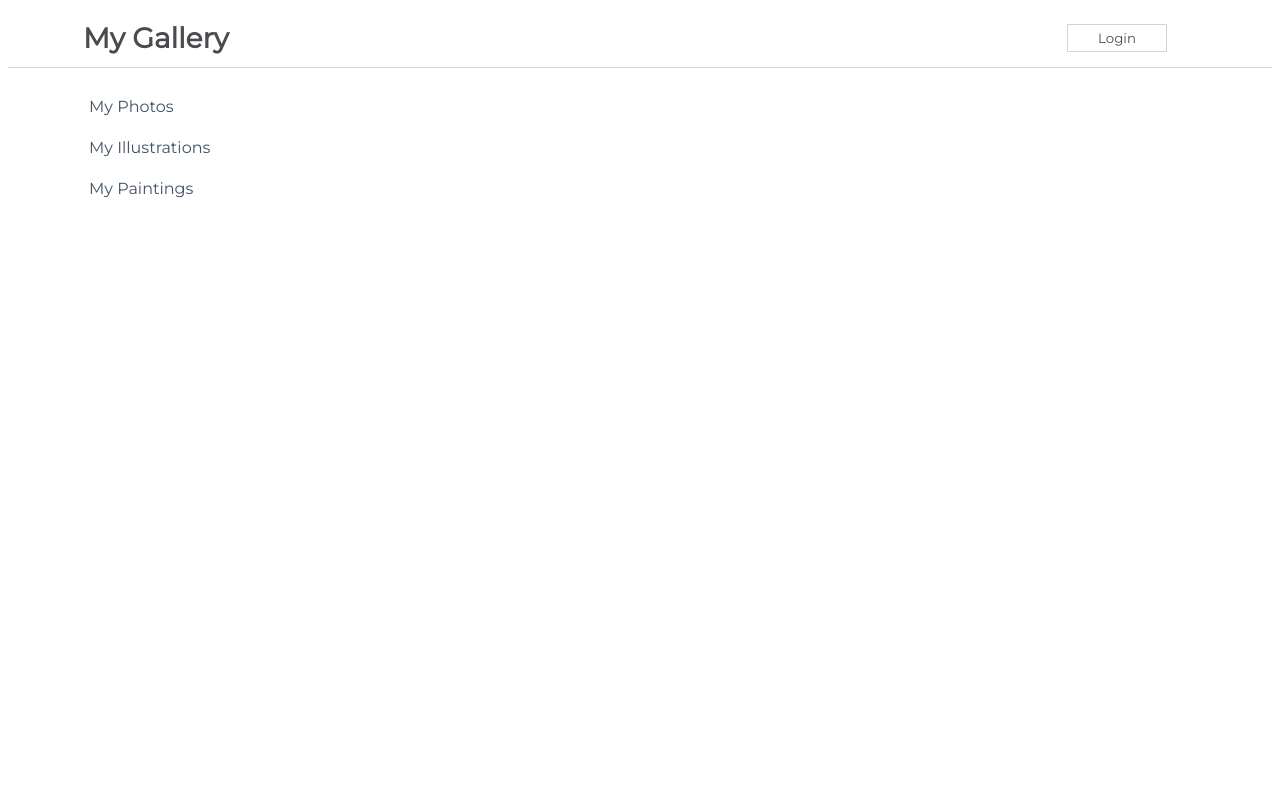
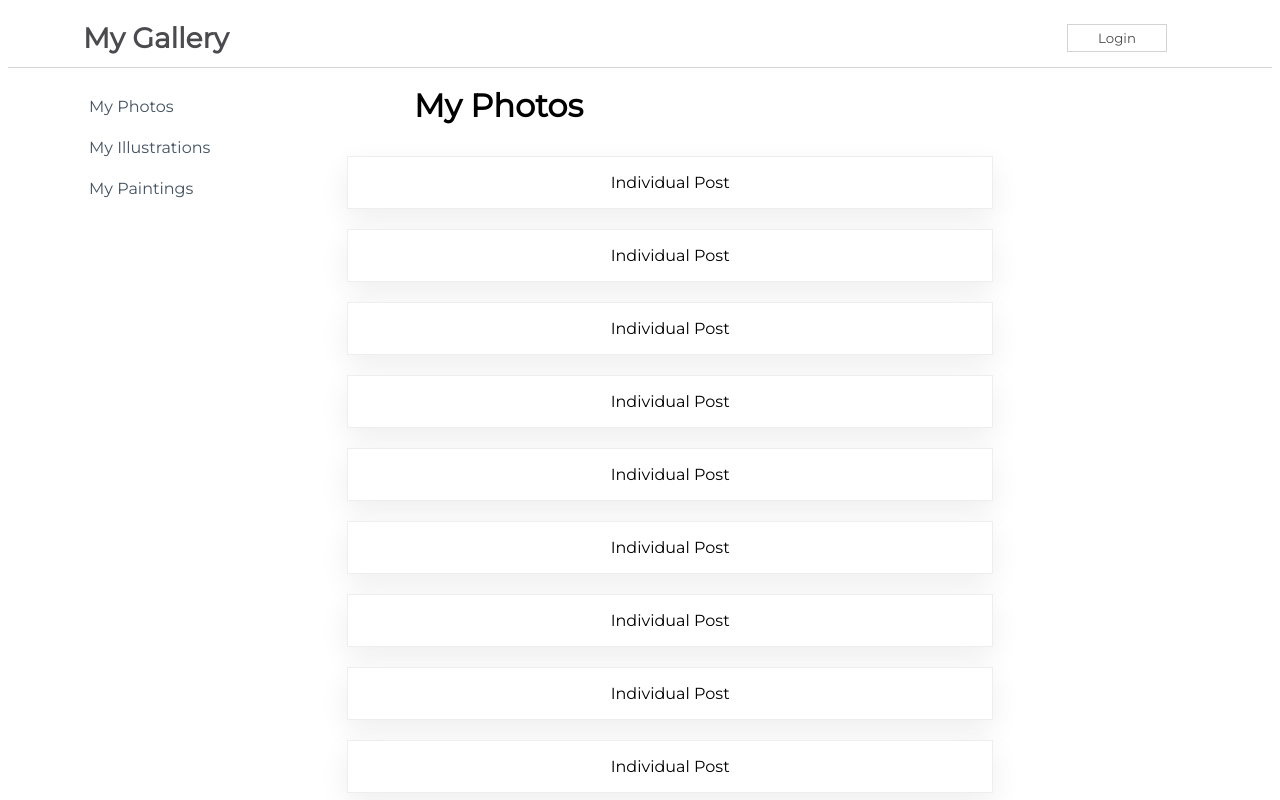
Before and after one commit to MBilalQureshi/react-ci-challenges, a React (Create React App) app in the folder my-app/: page / in a window 1280 px wide. Shown: the top 800 px of the page. Built offline with nearby package versions, Linux system fonts and the light colour scheme.

Commit message:
Fetch json data and show demo data using map function

```diff
--- a/my-app/src/App.js
+++ b/my-app/src/App.js
@@ -2,6 +2,7 @@ import css from './App.module.css';
 import Sidebar from "./components/Sidebar";
 import NavBarSimple from "./components/NavBarSimple";
 import NavBarForm from "./components/NavBarForm";
+import Content from './components/Content';
 
 function App() {
   return (
@@ -10,6 +11,7 @@ function App() {
       <Sidebar />
       {/* <NavBarSimple /> */}
       <NavBarForm />
+      <Content />
     </div>
   );
 }
--- /dev/null
+++ b/my-app/src/components/Content.js
@@ -0,0 +1,31 @@
+import css from './css/Content.module.css'
+import React, { Component } from 'react'
+import {savedPosts} from '../posts.json'
+
+export class Content extends Component {
+    constructor(props) {
+      super(props)
+
+      this.state = {
+
+      }
+    }
+  render() {
+    return (
+      <div>
+        <div className={css.TitleBar}>
+            <h1>My Photos</h1>
+        </div>
+        <div className={css.SearchResults}>
+            {savedPosts.map(item => (
+                <div className={css.SearchItem}>
+                    <p>Individual Post</p>
+                </div>
+            ))}
+        </div>
+      </div>
+    )
+  }
+}
+
+export default Content
```
Also changed, not shown: 1 other file (tests, documents, lock files or other folders).
